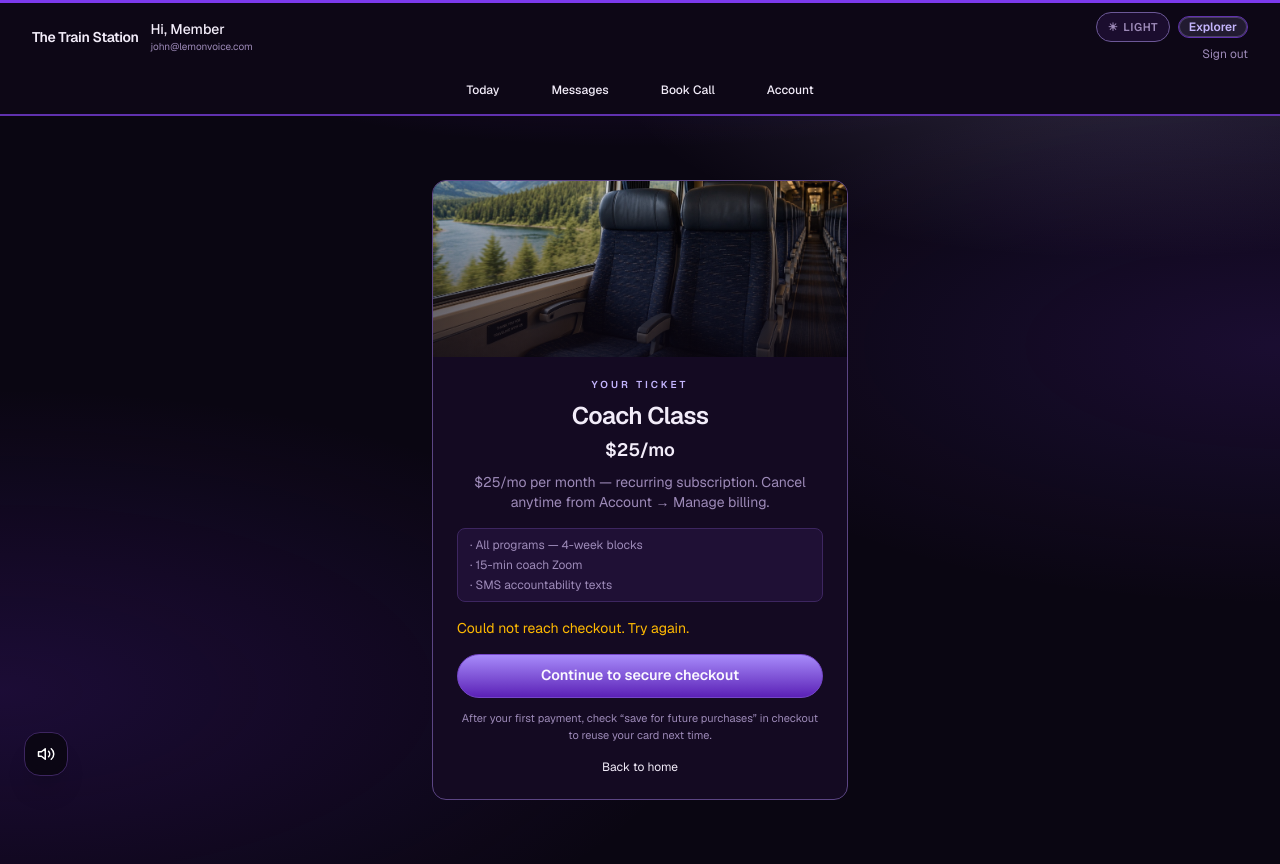
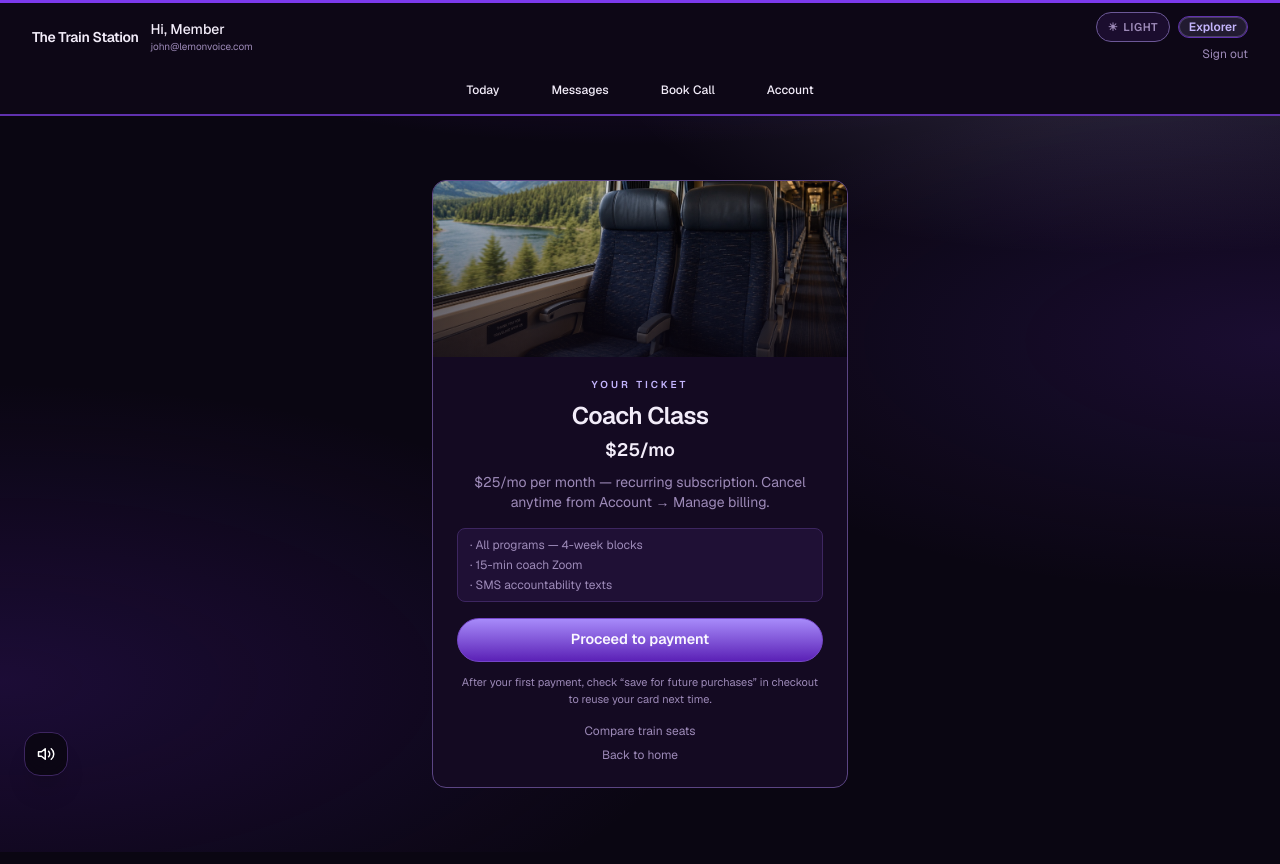
Before and after one commit to Coachjohnepop/train-station, a Next.js app: page /member/checkout in a window 1280 px wide. Built offline with nearby package versions, Linux system fonts and the light colour scheme; no server answers; the database is empty.

Commit message:
Checkout: show train seat first, smaller Stripe modal
Remove auto-opening embedded checkout so members see their ticket seat
art and click Proceed to payment. Tighten modal width and height on
desktop and add a link back to compare train seats.

```diff
--- a/src/app/member/checkout/page.tsx
+++ b/src/app/member/checkout/page.tsx
@@ -158,12 +158,6 @@ function MemberCheckoutInner() {
     }
   }
 
-  useEffect(() => {
-    if (paymentsLoading || canceled || !stripeReady || venmoReady || error || checkoutOpen) return;
-    void startCheckout();
-    // eslint-disable-next-line react-hooks/exhaustive-deps
-  }, [paymentsLoading, canceled, stripeReady, venmoReady]);
-
   const showMembershipCard = isPaidOffer(plan);
   const publishableKey = payments?.stripePublishableKey || "";
 
@@ -199,8 +193,8 @@ function MemberCheckoutInner() {
                       : loading
                         ? "Preparing checkout…"
                         : checkoutOpen
-                          ? "Checkout open"
-                          : "Continue to secure checkout"}
+                          ? "Payment window open"
+                          : "Proceed to payment"}
                 </button>
                 <p className="text-center text-[11px] text-[var(--muted)]">
                   {hasSavedCard
@@ -234,9 +228,14 @@ function MemberCheckoutInner() {
                 </p>
               </div>
             )}
-            <Link href="/" className="block text-center text-xs text-[var(--muted)] hover:text-accent">
-              Back to home
-            </Link>
+            <div className="flex flex-col items-center gap-2 text-xs text-[var(--muted)]">
+              <Link href="/#tickets" className="hover:text-accent">
+                Compare train seats
+              </Link>
+              <Link href="/" className="hover:text-accent">
+                Back to home
+              </Link>
+            </div>
           </MembershipPaymentCard>
         ) : (
           <div className="card space-y-5 p-6">
@@ -256,7 +255,7 @@ function MemberCheckoutInner() {
                   ? "Confirming payment…"
                   : loading
                     ? "Preparing checkout…"
-                    : "Continue to secure checkout"}
+                    : "Proceed to payment"}
               </button>
             )}
           </div>
--- a/src/components/EmbeddedStripeCheckoutModal.tsx
+++ b/src/components/EmbeddedStripeCheckoutModal.tsx
@@ -78,20 +78,20 @@ export default function EmbeddedStripeCheckoutModal({
 
   return (
     <div
-      className="fixed inset-0 z-[110] flex items-end justify-center bg-black/80 p-2 backdrop-blur-sm sm:items-center sm:p-6"
+      className="fixed inset-0 z-[110] flex items-end justify-center bg-black/70 p-2 backdrop-blur-sm sm:items-center sm:p-4"
       role="dialog"
       aria-modal="true"
       aria-labelledby="stripe-checkout-title"
       onClick={onClose}
     >
       <div
-        className="flex max-h-[92vh] w-full max-w-lg flex-col overflow-hidden rounded-2xl border border-[var(--border)] bg-[var(--surface)] shadow-2xl"
+        className="flex max-h-[min(78vh,640px)] w-full max-w-[min(100%,22rem)] flex-col overflow-hidden rounded-xl border border-[var(--border)] bg-[var(--surface)] shadow-2xl sm:max-w-sm"
         onClick={(e) => e.stopPropagation()}
       >
-        <div className="flex shrink-0 items-center justify-between border-b border-[var(--border)] px-4 py-3">
+        <div className="flex shrink-0 items-center justify-between border-b border-[var(--border)] px-3 py-2.5">
           <div>
             <p className="text-[10px] font-bold uppercase tracking-[0.2em] text-accent">Secure checkout</p>
-            <h2 id="stripe-checkout-title" className="text-base font-semibold">
+            <h2 id="stripe-checkout-title" className="text-sm font-semibold">
               Complete payment
             </h2>
           </div>
@@ -105,16 +105,16 @@ export default function EmbeddedStripeCheckoutModal({
           </button>
         </div>
 
-        <div className="min-h-0 flex-1 overflow-y-auto p-3 sm:p-4">
+        <div className="min-h-0 flex-1 overflow-y-auto p-2 sm:p-3">
           {mounting && (
-            <p className="py-8 text-center text-sm text-[var(--muted)]">Loading secure payment form…</p>
+            <p className="py-6 text-center text-xs text-[var(--muted)]">Loading payment form…</p>
           )}
           {mountError && (
-            <p className="rounded-lg border border-amber-500/30 bg-amber-500/10 px-3 py-2 text-sm text-amber-200">
+            <p className="rounded-lg border border-amber-500/30 bg-amber-500/10 px-3 py-2 text-xs text-amber-200">
               {mountError}
             </p>
           )}
-          <div ref={containerRef} className="min-h-[420px]" />
+          <div ref={containerRef} className="min-h-[300px] sm:min-h-[340px]" />
         </div>
       </div>
     </div>
```
